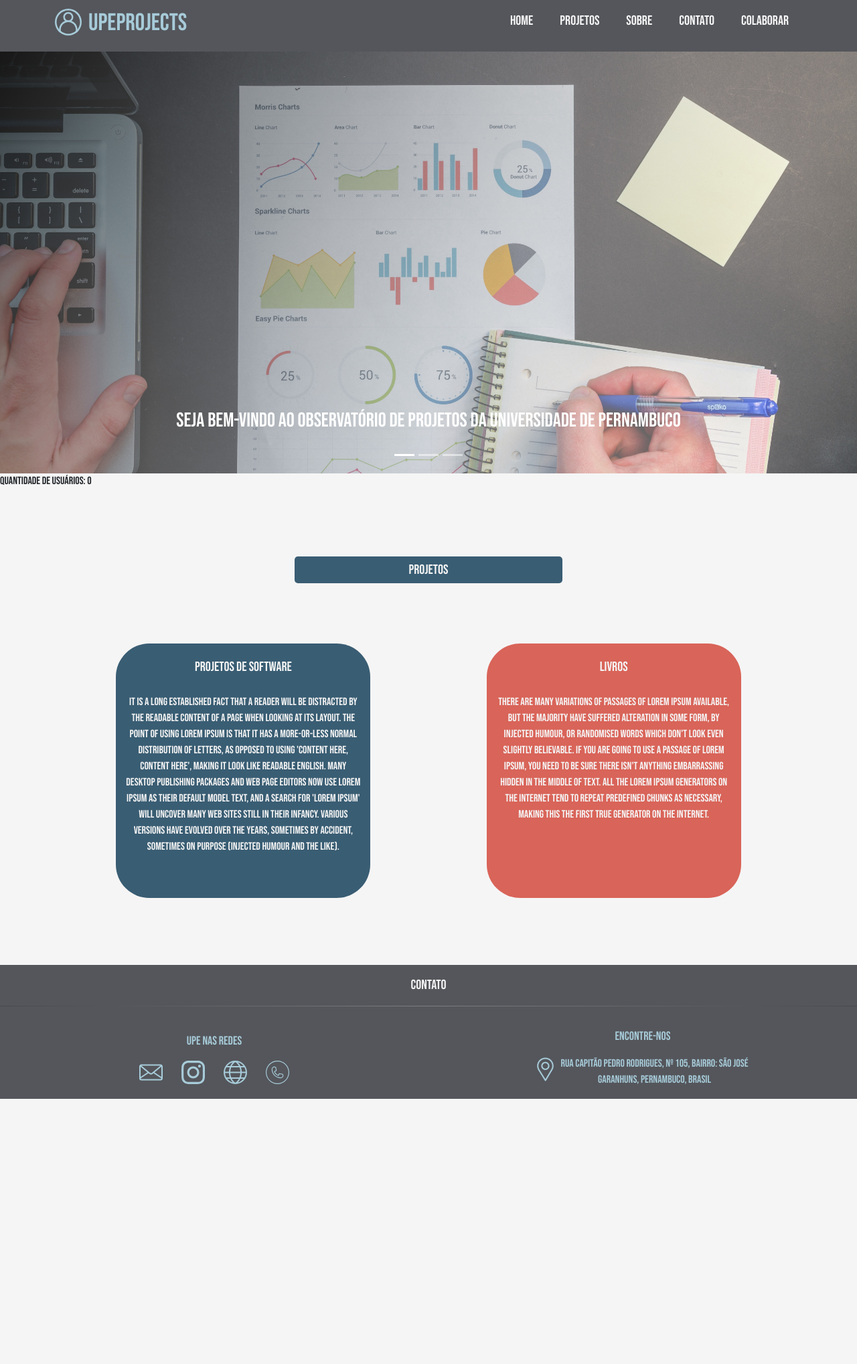
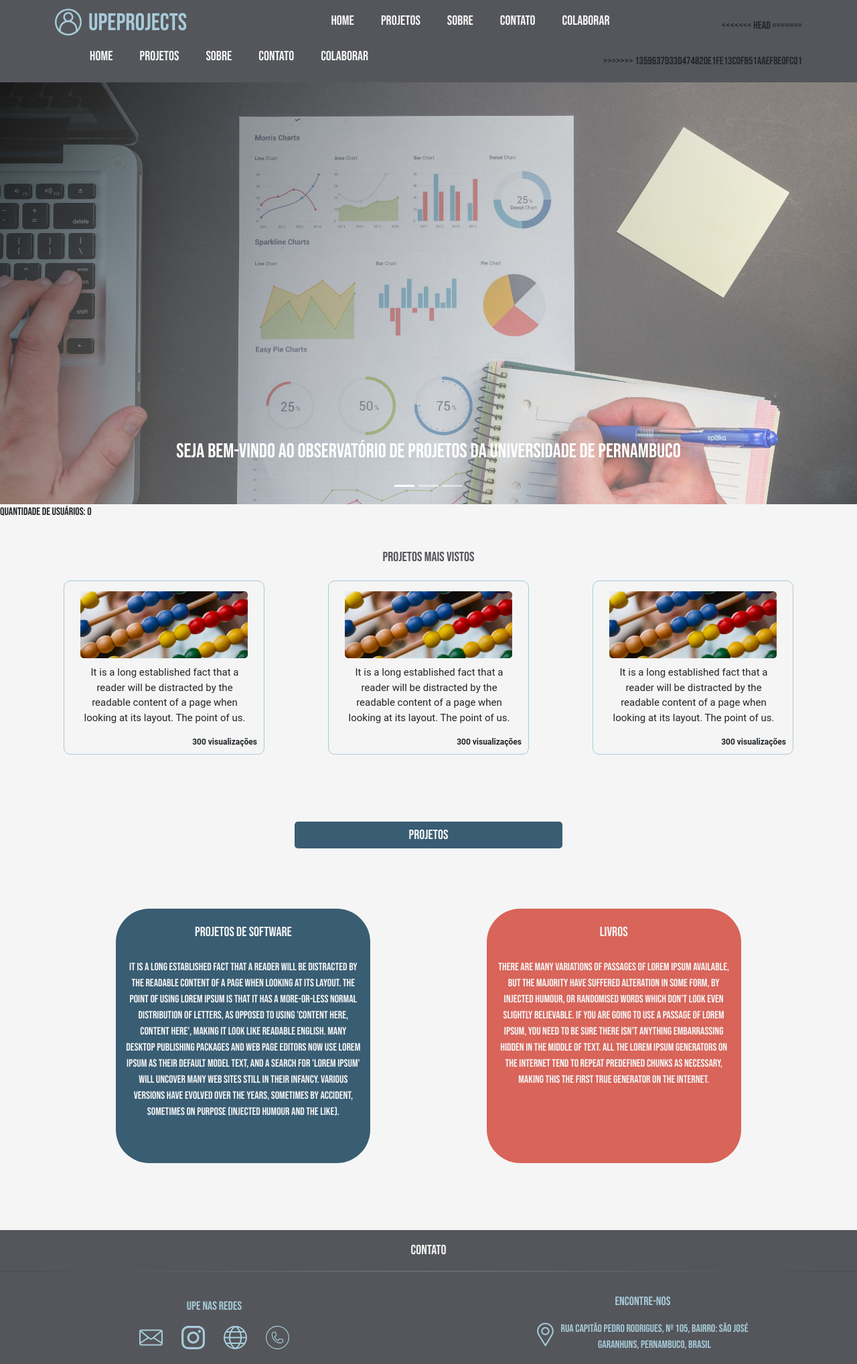
Before and after one commit to abraaodeveloper/portal-de-projetos-academicos, a Django app: page / in a window 1280 px wide. Shown: the whole page at 67% size. Before the commit the page ends 1641 px from the top, so only its background shows below. Run offline with Django 3.2, Linux system fonts and the light colour scheme; some libraries are stand-ins or nearby versions.

Commit message:
Merge branch 'an/init' of https://github.com/abraaodeveloper/portal-de-projetos-academicos into an/init

```diff
--- /dev/null
+++ b/static/css/includes/util/dashboardHome.css
@@ -0,0 +1,64 @@
+.text-projects{
+    color: var(--cinza-escuro);
+
+    margin-top: 40px;
+    margin-bottom: 20px;
+}
+.text-projects p{
+    text-align: center;
+    font-size: 20px;
+}
+
+.squad{
+    width: 300px;
+    height: 260px;
+    text-align: center;
+
+    padding-top: 15px;
+
+    border: 1px solid var(--azul-claro);
+    border-radius: 10px;
+}
+
+.img-project img{
+    width: 250px;
+    height: 100px;
+    border-radius: 5px;
+    object-fit: cover;
+}
+
+.projects{
+    display: flex;
+    flex-direction: row;
+    justify-content: space-evenly;
+    align-items: center;
+}
+
+.text-project{
+    display: flex;
+    flex-direction: column;
+    align-items: center;
+
+    width: 300px;
+    margin-top: 10px;
+}
+.text-project p{
+    font-family: 'Roboto';
+    font-size: 15px;
+
+    width: 250px;
+    max-height: 200px;
+}
+
+.views{
+    display: flex;
+    justify-content: flex-end;
+
+    margin-right: 10px;
+}
+
+.views p{
+    font-family: 'Roboto';
+    font-weight: bold;
+    font-size: 12px;
+}
--- a/static/css/styles.css
+++ b/static/css/styles.css
@@ -11,3 +11,5 @@
 @import 'includes/footer.css';
 
 @import 'includes/carousel.css';
+
+@import 'includes/util/dashboardHome.css';
--- a/templates/base.html
+++ b/templates/base.html
@@ -26,6 +26,8 @@
         {% block content %}
         {% endblock content %}
 
+        {% include "includes/dashboardHome.html" %}
+
         {% include "includes/main.html" %}
     </main>
 
--- /dev/null
+++ b/templates/includes/dashboardHome.html
@@ -0,0 +1,61 @@
+<div id="projetos" class="dashboard-container">
+    <div class="text-projects">
+        <p>Projetos mais vistos</p>
+    </div>
+    <div class="projects">
+        <div class="project-one">
+            <div class="squad">
+                <div class="img-project">
+                    <img src="/static/img/imgHome/img-test.jpg" alt="">
+                </div>
+                <div class="text-project">
+                    <p>
+                        It is a long established fact that a reader will be distracted by the readable
+                        content of a page when looking at its layout. The point of us.
+                    </p>
+                </div>
+                <div class="views">
+                    <p>
+                        300 visualizações
+                    </p>
+                </div>
+            </div>
+        </div>
+        <div class="project-two">
+            <div class="squad">
+                <div class="img-project">
+                    <img src="/static/img/imgHome/img-test.jpg" alt="">
+                </div>
+                <div class="text-project">
+                    <p>
+                        It is a long established fact that a reader will be distracted by the readable
+                        content of a page when looking at its layout. The point of us.
+                    </p>
+                </div>
+                <div class="views">
+                    <p>
+                        300 visualizações
+                    </p>
+                </div>
+            </div>
+        </div>
+        <div class="project-three">
+            <div class="squad">
+                <div class="img-project">
+                    <img src="/static/img/imgHome/img-test.jpg" alt="">
+                </div>
+                <div class="text-project">
+                    <p>
+                        It is a long established fact that a reader will be distracted by the readable
+                        content of a page when looking at its layout. The point of us.
+                    </p>
+                </div>
+                <div class="views">
+                    <p>
+                        300 visualizações
+                    </p>
+                </div>
+            </div>
+        </div>
+    </div>
+</div>
--- a/templates/includes/footer.html
+++ b/templates/includes/footer.html
@@ -1,4 +1,4 @@
-<footer>
+<footer id="contato">
     <div class="nav-bottom">
         <div class="contact-text">
           <p>Contato</p><hr>
--- a/templates/includes/main.html
+++ b/templates/includes/main.html
@@ -1,4 +1,4 @@
-<div class="options-container">
+<div id="sobre" class="options-container">
     <div class="initial-text-container">
       <div class="initial-text">
         <p>Projetos</p>
--- a/templates/includes/navbar.html
+++ b/templates/includes/navbar.html
@@ -35,6 +35,21 @@
                     </ul>
                 </div>
             </div>
+<<<<<<< HEAD
+=======
+        </a>
+        <div class="nav-items">
+            <div class="list">
+                <ul>
+                    <li><a href="#">Home</a></li>
+                    <li><a href="#projetos">Projetos</a></li>
+                    <li><a href="#sobre">Sobre</a></li>
+                    <li><a href="#contato">Contato</a></li>
+                    <li><a href="#">Colaborar</a></li>
+                </ul>
+            </div>
+        </div>
+>>>>>>> 1359637d33d474820e1fe13c0fb51aaef8e0fc01
         </div>
     </nav>
 </header>
```
Also changed, not shown: static/img/imgHome/img-test.jpg (added).
